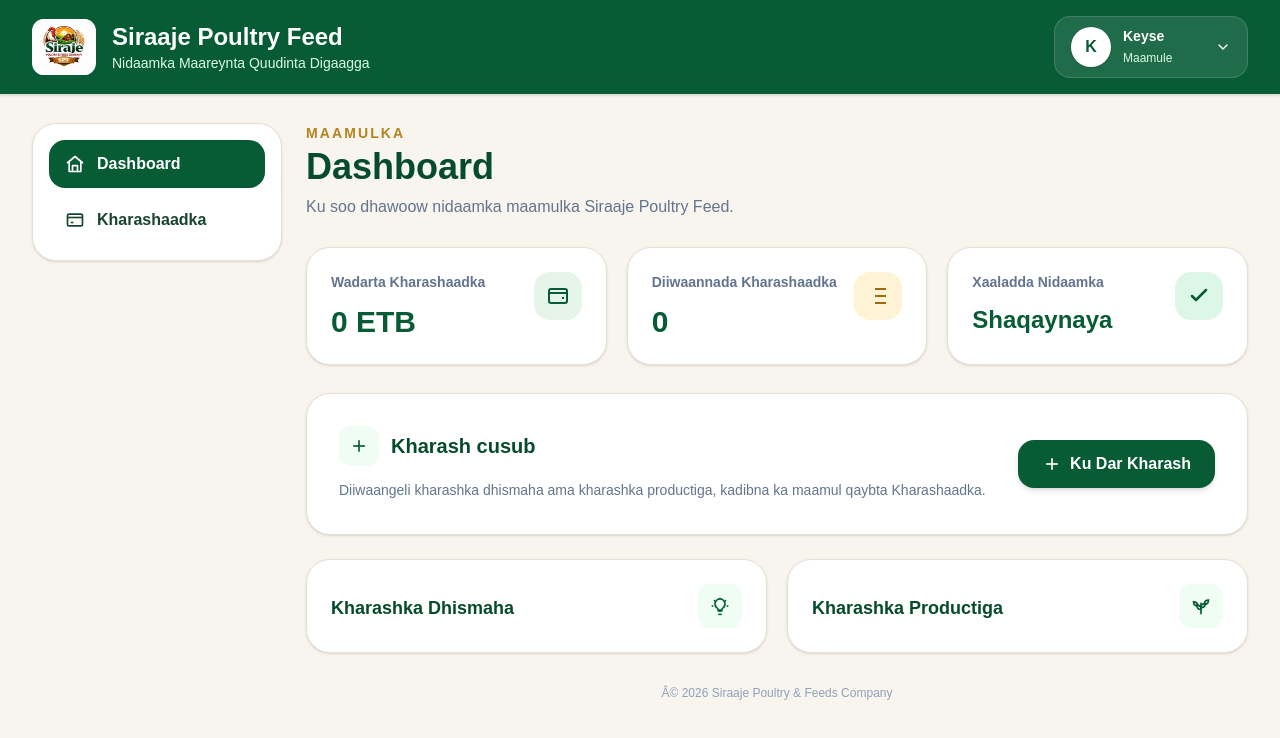
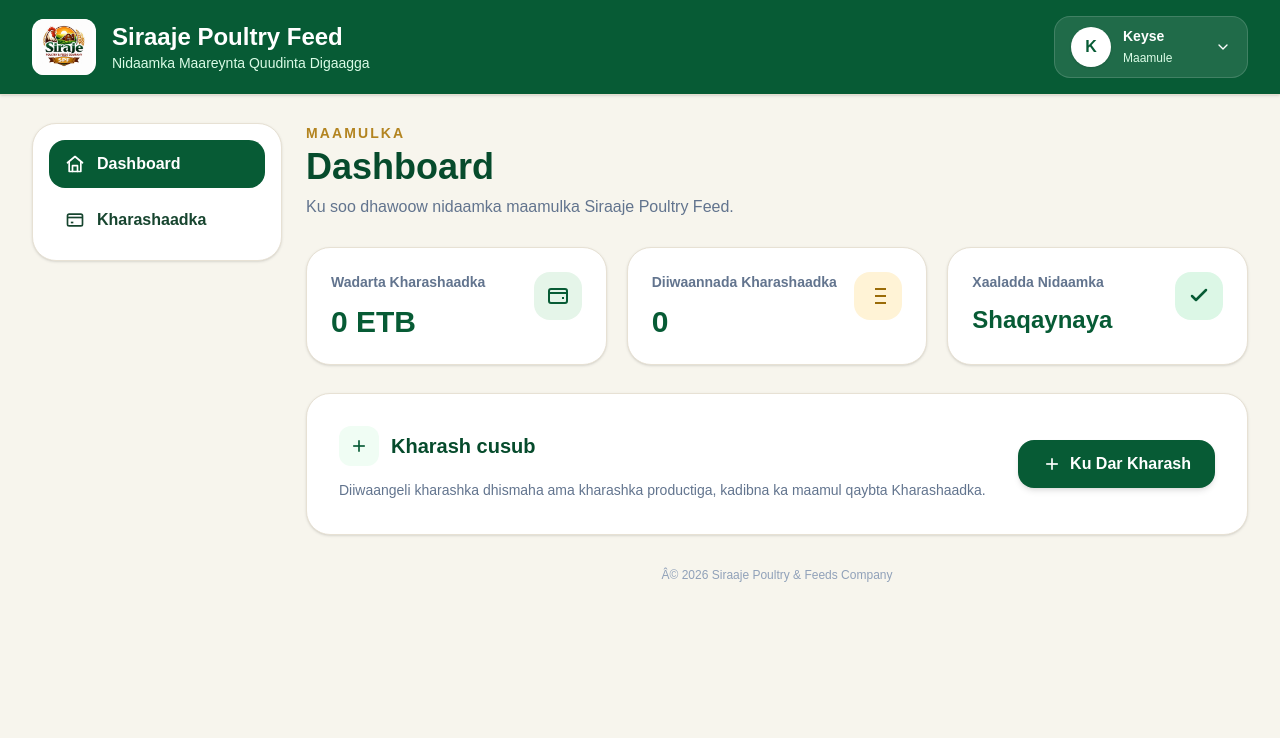
Before and after one commit to nimcofarms/siraaje-poultry-feed, a Next.js app: page /dashboard in a window 1280 px wide. Shown: the top 738 px of the page. Built offline with nearby package versions, Linux system fonts and the light colour scheme; no server answers; the database is empty.

Commit message:
Remove duplicate expense cards from dashboard

```diff
--- a/app/dashboard/page.tsx
+++ b/app/dashboard/page.tsx
@@ -461,69 +461,7 @@
             </div>
           </div>
 
-          {/* EXPENSE MANAGEMENT */}
-          <div className="mt-6 grid gap-5 md:grid-cols-2">
-            <Link
-              href="/dashboard/expenses"
-              className="group rounded-3xl border border-[#e7e1d4] bg-white p-6 shadow-sm transition hover:-translate-y-0.5 hover:border-green-200 hover:shadow-md"
-            >
-              <div className="flex items-center justify-between gap-4">
-                <div>
-                  <h3 className="mt-1 text-lg font-extrabold text-[#064b2c]">
-                    Kharashka Dhismaha
-                  </h3>
-                </div>
 
-                <div className="flex h-11 w-11 items-center justify-center rounded-xl bg-green-50 text-[#075b35] transition group-hover:bg-[#075b35] group-hover:text-white">
-                  <svg
-                    viewBox="0 0 24 24"
-                    fill="none"
-                    stroke="currentColor"
-                    strokeWidth="2"
-                    className="h-5 w-5"
-                  >
-                    <path d="M9 18h6" />
-                    <path d="M10 22h4" />
-                    <path d="M12 2v2" />
-                    <path d="m4.93 4.93 1.42 1.42" />
-                    <path d="M2 12h2" />
-                    <path d="m19.07 4.93-1.42 1.42" />
-                    <path d="M20 12h2" />
-                    <path d="M8 14a6 6 0 1 1 8 0c-1.2.8-1.8 1.8-2 3h-4c-.2-1.2-.8-2.2-2-3Z" />
-                  </svg>
-                </div>
-              </div>
-            </Link>
-
-            <Link
-              href="/dashboard/expenses"
-              className="group rounded-3xl border border-[#e7e1d4] bg-white p-6 shadow-sm transition hover:-translate-y-0.5 hover:border-green-200 hover:shadow-md"
-            >
-              <div className="flex items-center justify-between gap-4">
-                <div>
-                  <h3 className="mt-1 text-lg font-extrabold text-[#064b2c]">
-                    Kharashka Productiga
-                  </h3>
-                </div>
-
-                <div className="flex h-11 w-11 items-center justify-center rounded-xl bg-green-50 text-[#075b35] transition group-hover:bg-[#075b35] group-hover:text-white">
-                  <svg
-                    viewBox="0 0 24 24"
-                    fill="none"
-                    stroke="currentColor"
-                    strokeWidth="2"
-                    className="h-5 w-5"
-                  >
-                    <path d="M12 22V8" />
-                    <path d="M8 12c-3 0-5-2-5-5 3 0 5 2 5 5Z" />
-                    <path d="M16 10c3 0 5-2 5-5-3 0-5 2-5 5Z" />
-                    <path d="M12 16c-3 0-5-2-5-5 3 0 5 2 5 5Z" />
-                    <path d="M12 14c3 0 5-2 5-5-3 0-5 2-5 5Z" />
-                  </svg>
-                </div>
-              </div>
-            </Link>
-          </div>
 
           <p className="mt-8 text-center text-xs text-slate-400">
             Â© 2026 Siraaje Poultry & Feeds Company
```
